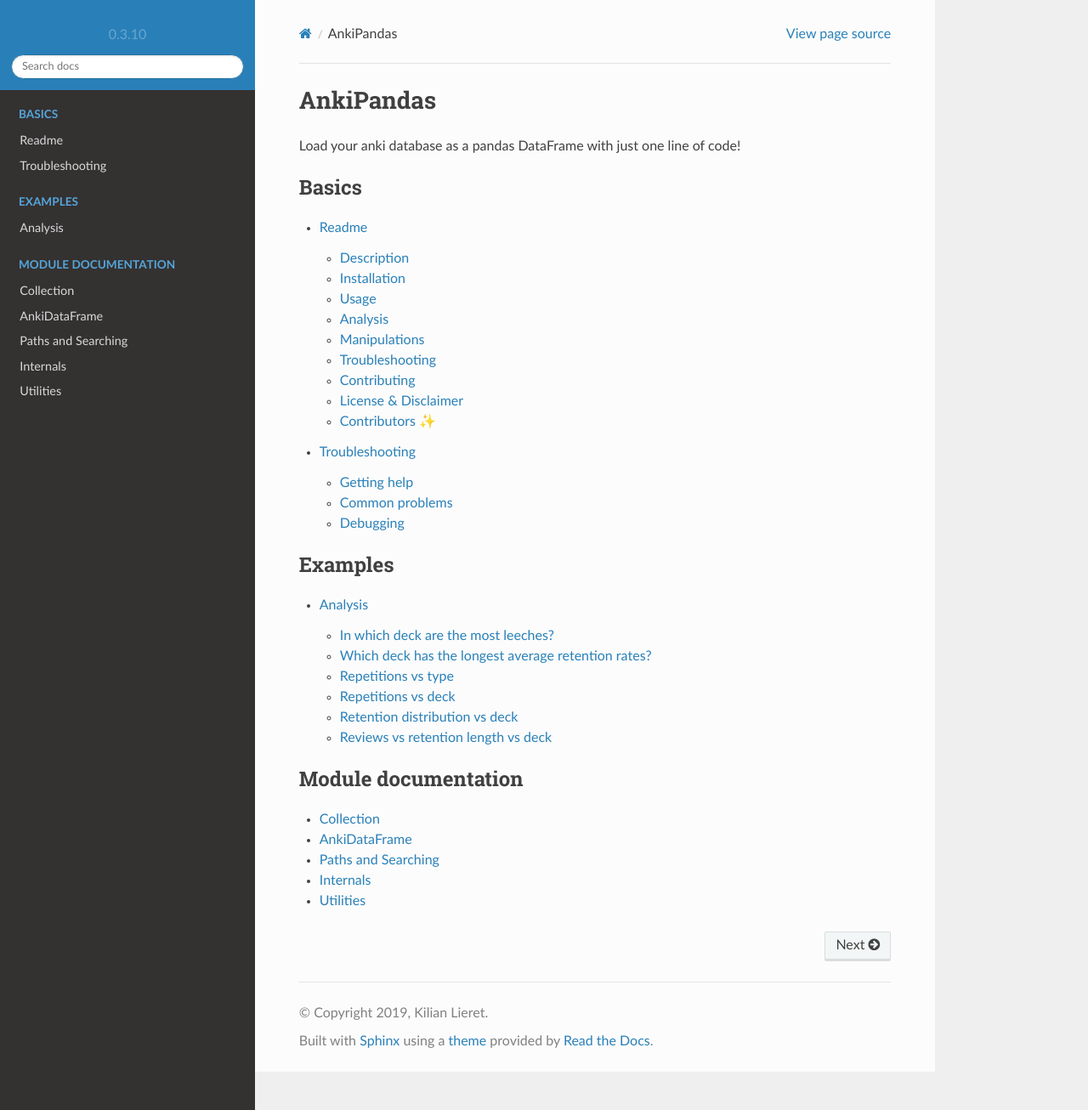
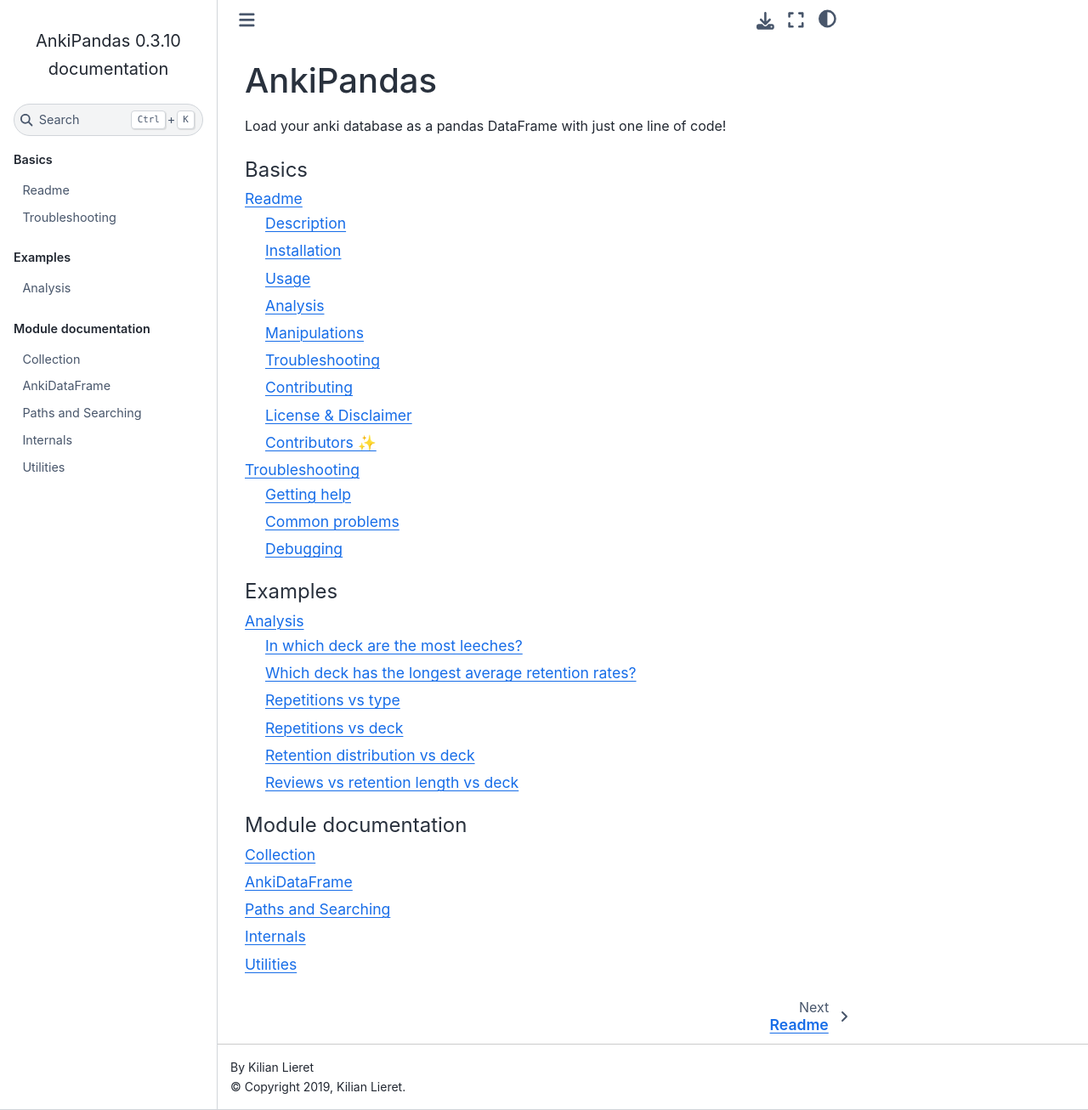
Before and after one commit to klieret/AnkiPandas, a Sphinx documentation site: the page built from doc/index.rst, in a window 1280 px wide and 1306 px high. Shown: the whole window at 85% size. Built offline with Sphinx 7.4.7 and the Sphinx Book theme 1.1.4, drawn with Linux system fonts in a browser that asks for light colours.

Commit message:
[Doc] Change theme to sphinx_book_theme

```diff
--- a/doc/conf.py
+++ b/doc/conf.py
@@ -160,12 +160,12 @@
 try:
     import importlib
 
-    theme = importlib.import_module("sphinx_rtd_theme")
-    html_theme = "sphinx_rtd_theme"
+    theme = importlib.import_module("sphinx_book_theme")
+    html_theme = "sphinx_book_theme"
     html_theme_path = [theme.get_html_theme_path()]
 except ImportError:
     print(
-        "**** WARNING ****: reverting to default theme, because sphinx_rtd_theme is not installed"
+        "**** WARNING ****: reverting to default theme, because sphinx_book_theme is not installed"
     )
     html_theme = "default"
 print("html_theme='{}'".format(html_theme))
--- /dev/null
+++ b/doc/requirements.txt
@@ -0,0 +1 @@
+sphinx_book_theme
--- a/readthedocs.yaml
+++ b/readthedocs.yaml
@@ -3,3 +3,5 @@
 
 python:
     version: 3.6
+    install:
+        - requirements: doc/requirements.txt
```
